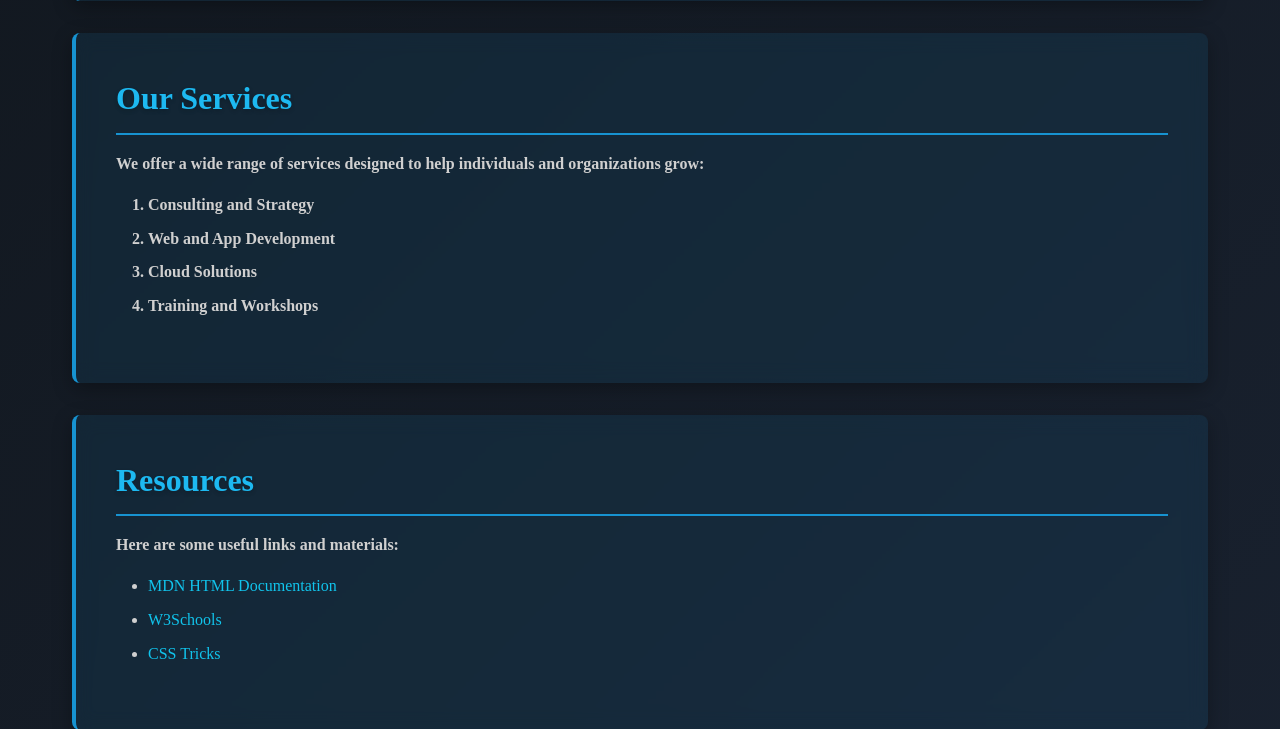
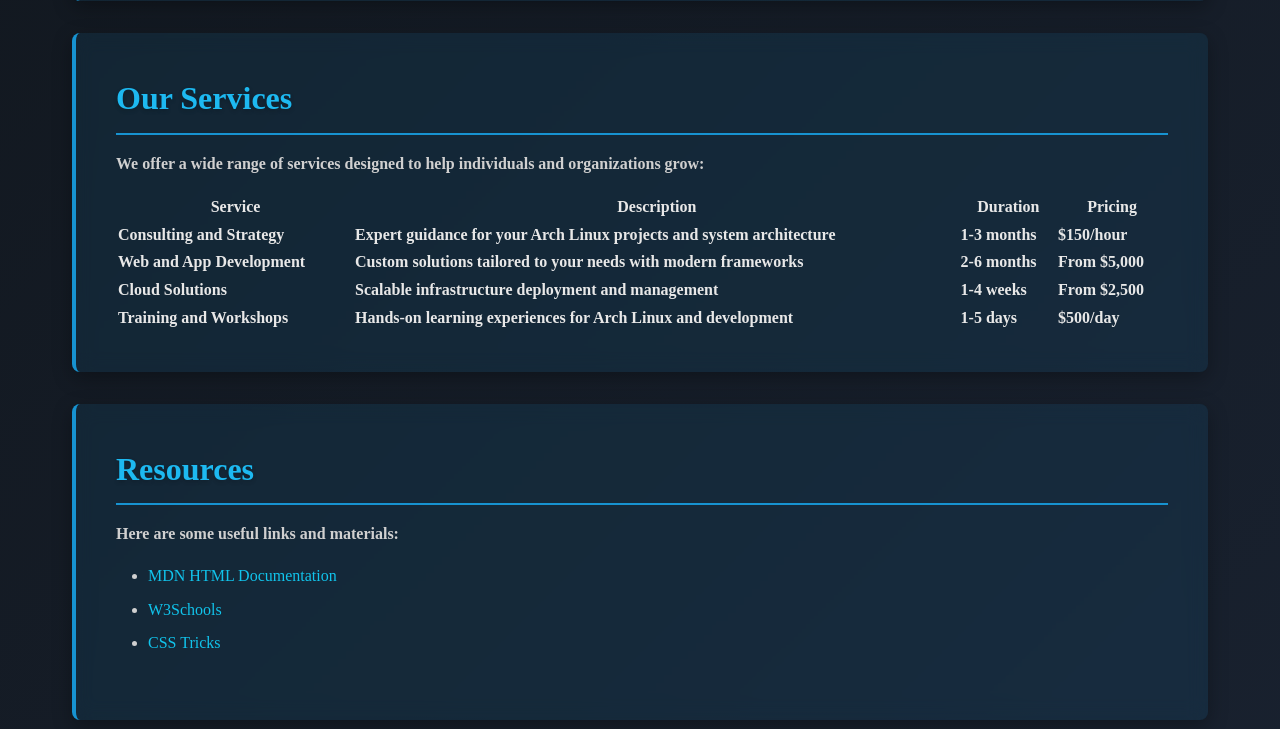
Before and after one commit to ThomasLucking/I-293, a PHP site: page / in a window 1280 px wide. Shown: the part 1178-1907 px from the top of the page. Run offline with PHP 8.4, Linux system fonts and the light colour scheme.

Commit message:
feat: added table

```diff
--- a/Exercise-1/index.html
+++ b/Exercise-1/index.html
@@ -43,12 +43,43 @@
         <section id="services" class="sectionpart">
             <h2>Our Services</h2>
             <p>We offer a wide range of services designed to help individuals and organizations grow:</p>
-            <ol>
-                <li>Consulting and Strategy</li>
-                <li>Web and App Development</li>
-                <li>Cloud Solutions</li>
-                <li>Training and Workshops</li>
-            </ol>
+
+            <table>
+                <thead>
+                    <tr>
+                        <th>Service</th>
+                        <th>Description</th>
+                        <th>Duration</th>
+                        <th>Pricing</th>
+                    </tr>
+                </thead>
+                <tbody>
+                    <tr>
+                        <td>Consulting and Strategy</td>
+                        <td>Expert guidance for your Arch Linux projects and system architecture</td>
+                        <td>1-3 months</td>
+                        <td>$150/hour</td>
+                    </tr>
+                    <tr>
+                        <td>Web and App Development</td>
+                        <td>Custom solutions tailored to your needs with modern frameworks</td>
+                        <td>2-6 months</td>
+                        <td>From $5,000</td>
+                    </tr>
+                    <tr>
+                        <td>Cloud Solutions</td>
+                        <td>Scalable infrastructure deployment and management</td>
+                        <td>1-4 weeks</td>
+                        <td>From $2,500</td>
+                    </tr>
+                    <tr>
+                        <td>Training and Workshops</td>
+                        <td>Hands-on learning experiences for Arch Linux and development</td>
+                        <td>1-5 days</td>
+                        <td>$500/day</td>
+                    </tr>
+                </tbody>
+            </table>
         </section>
 
         <!-- Resources Section -->
--- a/Exercise-1/styles.css
+++ b/Exercise-1/styles.css
@@ -169,7 +169,6 @@
 
 a:hover {
     color: #11c4ec;
-    background-color: ;
     text-decoration: underline;
 }
 
```
